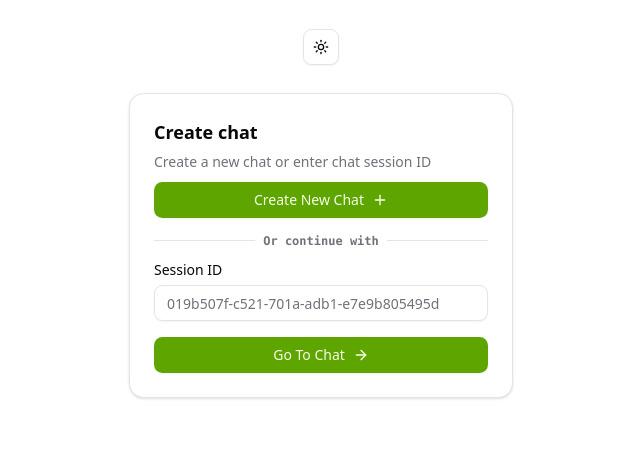
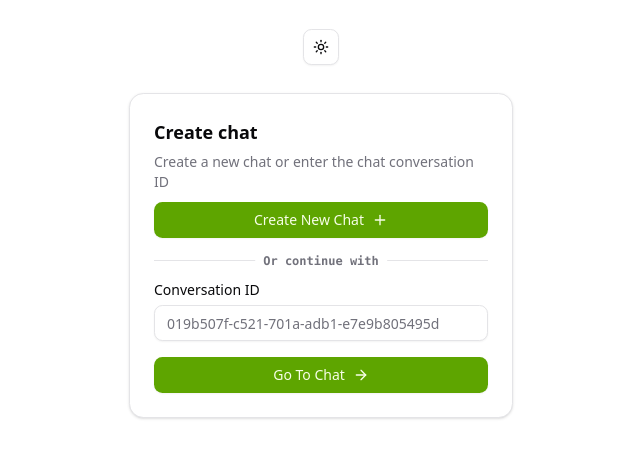
Before and after one commit to Ja4V8s28Ck/Spur, a SvelteKit app: page / in a window 1280 px wide. Shown: the top 458 px of the page, without its empty margins (319-959 px from the left). Built offline with nearby package versions, Linux system fonts and the light colour scheme.

Commit message:
refactor(index): rename session to conversation

```diff
--- a/src/routes/+page.svelte
+++ b/src/routes/+page.svelte
@@ -6,6 +6,8 @@
   import CustomSeparator from "$lib/components/CustomSeparator.svelte";
 
   import { ArrowRight, Plus } from "@lucide/svelte";
+  import { goto } from "$app/navigation";
+  import { resolve } from "$app/paths";
 
   let isLoading = $state<boolean>(false);
   let errorMsg = $state<string>("");
@@ -17,6 +19,7 @@
     try {
       // create chat, on success redirect to chat page
       console.log("created chat");
+      await goto(resolve("/app"));
     } catch (err) {
       errorMsg = String(err);
       console.log(err);
@@ -30,7 +33,7 @@
     isLoading = true;
 
     try {
-      // verify the sessionId, on success redirect to chat page
+      // verify the conversationId, on success redirect to chat page
       console.log("going to chat");
     } catch (err) {
       errorMsg = String(err);
@@ -48,7 +51,7 @@
     </Card.Title>
 
     <Card.Description class="mb-1">
-      Create a new chat or enter chat session ID
+      Create a new chat or enter the chat conversation ID
     </Card.Description>
 
     <CustomButton
@@ -64,9 +67,9 @@
 
     <div class="space-y-4">
       <div class="space-y-2">
-        <Label for="sessionId">Session ID</Label>
+        <Label for="conversationId">Conversation ID</Label>
         <Input
-          id="sessionId"
+          id="conversationId"
           type="text"
           placeholder="019b507f-c521-701a-adb1-e7e9b805495d"
         />
```
